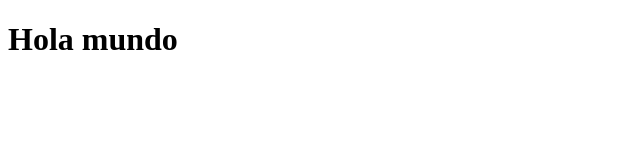
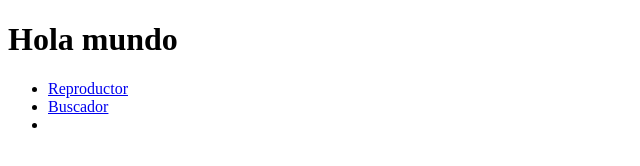
Before and after one commit to RoyalMasterDevs/JNahumH_DiplomadoFullStack, a plain HTML site: page index.html in a window 1280 px wide. Shown: the whole page, without its empty margins (0-640 px from the left). Drawn offline with Linux system fonts and the light colour scheme.

Commit message:
Se agregan NAV

```diff
--- a/index.html
+++ b/index.html
@@ -7,5 +7,12 @@
 </head>
 <body>
     <h1>Hola mundo</h1>
+    <nav>
+        <ul>
+            <li><a href="#">Reproductor</a></li>
+            <li><a href="#">Buscador</a></li>
+            <li><a href="#"></a></li>
+        </ul>
+    </nav>
 </body>
 </html>
```
